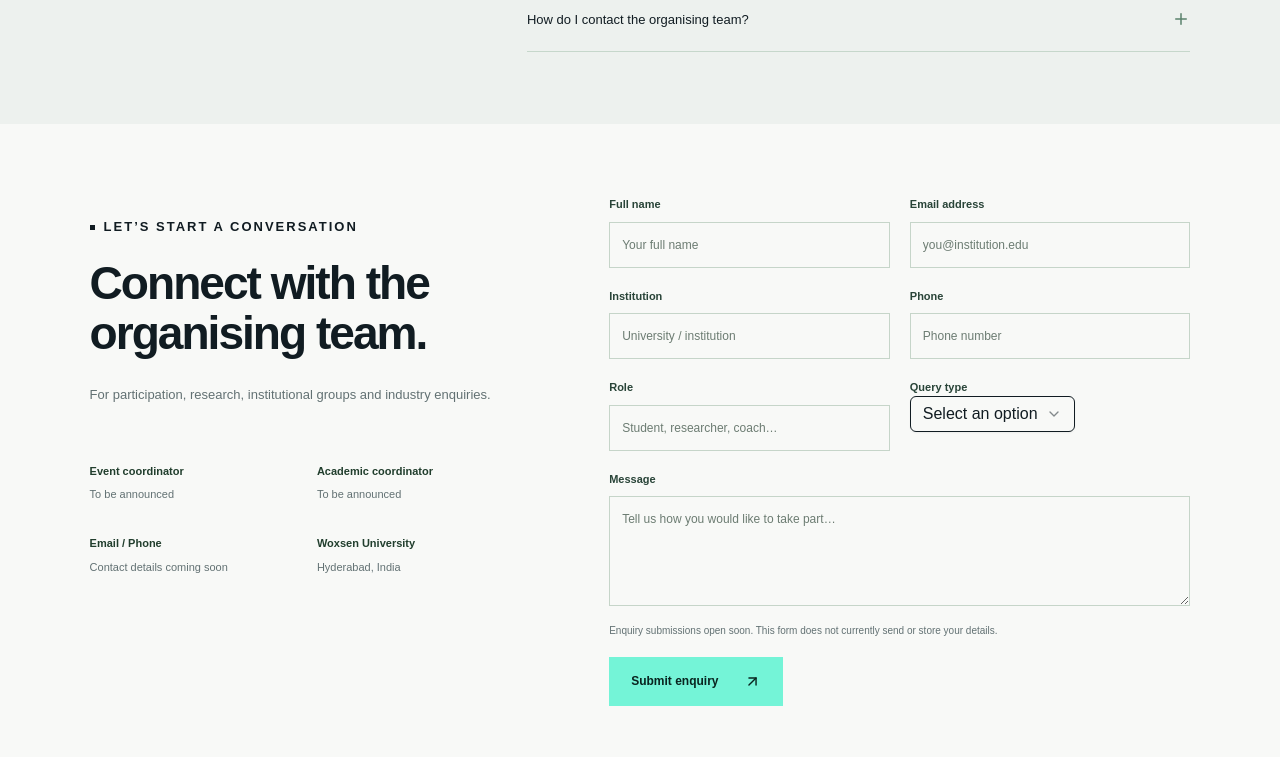
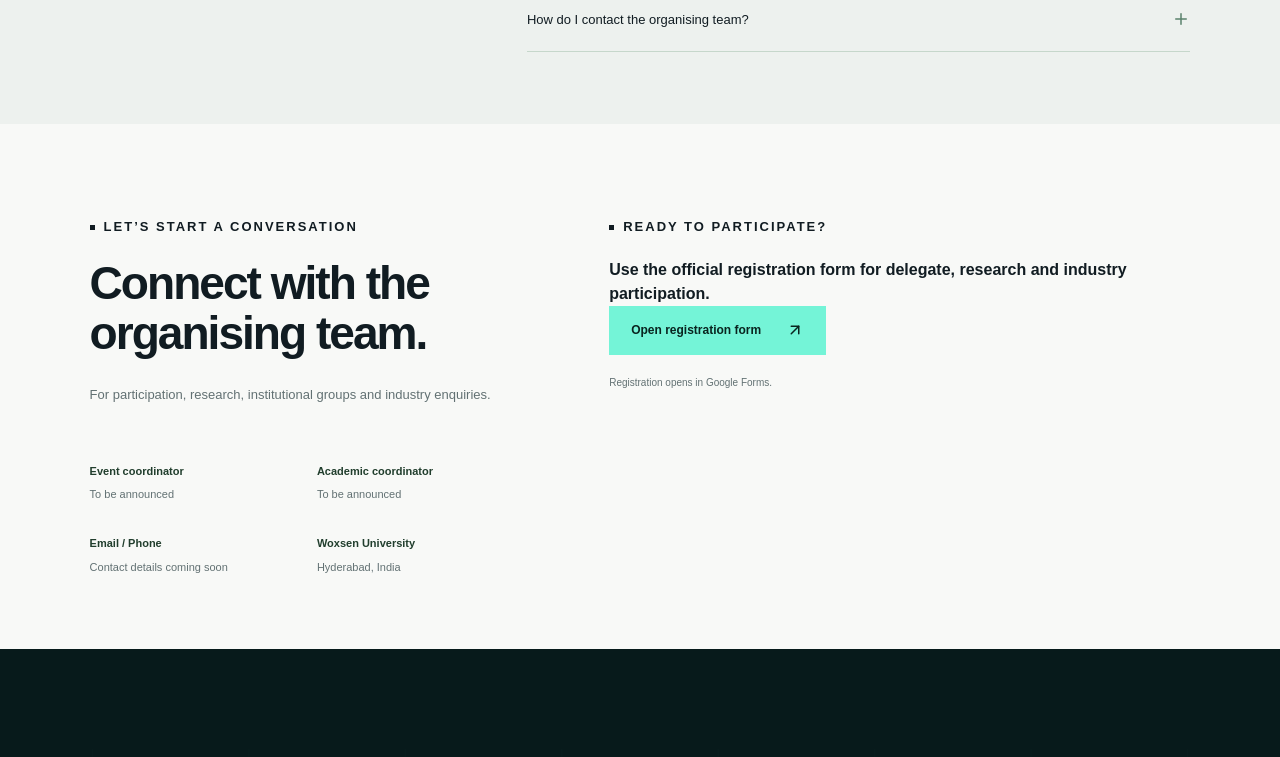
Before and after one commit to Rajesh-Research/SSHPC26, a Next.js app: page / in a window 1280 px wide. Shown: the part 10460-11217 px from the top of the page. Built offline with nearby package versions, Linux system fonts and the light colour scheme.

Commit message:
Remove enquiry forms and unify registration links

```diff
--- a/app/conclave.tsx
+++ b/app/conclave.tsx
@@ -4,10 +4,10 @@ import {ArrowUpRight,ArrowRight,Activity,ShieldCheck,FlaskConical,Cpu,MapPin,Cal
 import {Dialog,DialogContent,DialogTitle,DialogDescription} from '@/components/ui/dialog';
 import {Tabs,TabsList,TabsTrigger,TabsContent} from '@/components/ui/tabs';
 import {eventConfig,tracks,programme,audiences,research,faqs,gains} from './site-data';
-import {Label,Wave,LinkButton,ContactForm} from './shared';
+import {Label,Wave,LinkButton} from './shared';
 import {partners} from './data/partners';
 const nav=[['Home','home'],['About','about'],['Tracks','tracks'],['Schedule','schedule'],['Poster Challenge','research'],['Speakers','speakers'],['Who Can Attend','audience'],['Registration','registration'],['Venue','venue'],['Contact','contact']];
-export default function Conclave(){const [menu,setMenu]=useState(false);const [industry,setIndustry]=useState(false);const [notice,setNotice]=useState('');function action(type:'register'|'poster',category?:string){const url=type==='register'?eventConfig.registrationUrl:eventConfig.posterUrl;if(url){window.location.assign(url);return}setNotice(type==='poster'?'Poster submissions open soon. Submission guidelines and important dates will be announced shortly.':`${category?category+': ':''}Registration details are coming soon. Applications are not open yet; fees and registration information will be announced here.`)}return <>
+export default function Conclave(){const [menu,setMenu]=useState(false);const [notice,setNotice]=useState('');function action(type:'register'|'poster',category?:string){const url=type==='register'?eventConfig.registrationUrl:eventConfig.posterUrl;if(url){window.location.assign(url);return}setNotice(type==='poster'?'Poster submissions open soon. Submission guidelines and important dates will be announced shortly.':`${category?category+': ':''}Registration details are coming soon. Applications are not open yet; fees and registration information will be announced here.`)}return <>
 <a className="skip" href="#main">Skip to content</a><Navbar menu={menu} setMenu={setMenu} action={action}/>
 <main id="main"><Hero action={action}/>
 <section className="partner-strip" aria-label="Building a clean and high-performance sporting ecosystem">{partners.map(p=><PartnerLogo key={p.name} partner={p}/>)}<div className="strip-note"><ShieldCheck/>Building a clean & high-performance<br/>sporting ecosystem</div></section>
@@ -20,20 +20,20 @@ export default function Conclave(){const [menu,setMenu]=useState(false);const [i
 <section id="speakers" className="section dark"><div className="section-top"><div><Label>IDEAS FROM THE PEOPLE BEHIND THE SCIENCE</Label><h2>Learn from experts.</h2></div><p>Conversations that connect academic thinking<br/>with the realities of modern sport.</p></div><div className="speaker-grid">{eventConfig.speakers.length?eventConfig.speakers.map(s=><SpeakerCard key={s.name} s={s}/>):['SPORTS SCIENCE','HUMAN PERFORMANCE','SPORTS TECHNOLOGY'].map((x,i)=><div className="speaker-placeholder" key={x}><span className="speaker-symbol">{i===0?<FlaskConical/>:i===1?<Activity/>:<Cpu/>}</span><small>{x}</small><h3>Expert speakers &<br/>resource persons</h3><span className="status-pill">To be announced</span></div>)}</div></section>
 <section id="audience" className="section light"><Label>ONE PLATFORM. MANY PERSPECTIVES.</Label><h2>Built for the future of sport.</h2><p className="section-desc">If your work, study or ambition connects to human performance, you belong in this conversation.</p><div className="audience-grid">{audiences.map((a,i)=><AudienceCard key={a} a={a} i={i}/>)}</div><div className="takeaways"><h3>What you take back</h3><div>{gains.map(g=><p key={g}><Check size={17}/>{g}</p>)}</div><small>Participation / workshop certification as applicable. No certification from proposed collaborators is guaranteed.</small></div></section>
 <section id="registration" className="section registration dark"><div className="section-top"><div><Label>BE PART OF WHAT’S NEXT</Label><h2>Join the conclave.</h2></div><p>25–26 November 2026<br/>Woxsen University, Hyderabad<br/><span className="status-pill">Registration now open</span></p></div><div className="registration-grid">{eventConfig.categories.map((c,i)=><RegistrationCard key={c.name} c={c} i={i} action={action}/>)}</div><p className="registration-note">Fees and inclusions are based on the current registration model and may be updated by the organising team. Accommodation and food charges apply only where stated.</p></section>
-<section id="industry" className="section industry"><div><Label>SPORTS TECHNOLOGY & INDUSTRY</Label><h2>Showcase the future<br/>of sports technology.</h2><p>Organisations working in wearables, biomechanics, analytics, athlete monitoring, fitness, rehabilitation and human-performance solutions are invited to engage through demonstrations and knowledge exchange.</p><button className="button" aria-expanded={industry} onClick={()=>setIndustry(!industry)}>{industry?'Close enquiry form':'Express interest / Apply'}{industry?<X size={17}/>:<ArrowUpRight size={17}/>}</button></div><div className="industry-graphic" aria-hidden="true"><div className="radar-ring"/><div className="radar-ring inner"/><Cpu size={58}/><span>SPORT × SCIENCE × INNOVATION</span></div>{industry&&<div className="industry-form"><h3>Industry participation enquiry</h3><ContactForm industry/></div>}</section>
+<section id="industry" className="section industry"><div><Label>SPORTS TECHNOLOGY & INDUSTRY</Label><h2>Showcase the future<br/>of sports technology.</h2><p>Organisations working in wearables, biomechanics, analytics, athlete monitoring, fitness, rehabilitation and human-performance solutions are invited to engage through demonstrations and knowledge exchange.</p><button className="button" onClick={()=>action('register','Industry / sports technology participation')}>Express interest / Apply<ArrowUpRight size={17}/></button></div><div className="industry-graphic" aria-hidden="true"><div className="radar-ring"/><div className="radar-ring inner"/><Cpu size={58}/><span>SPORT × SCIENCE × INNOVATION</span></div></section>
 <section id="venue" className="section light venue"><div className="campus-gallery"><figure className="campus-placeholder"><img src={eventConfig.campusImage} alt="Woxsen University campus entrance"/><figcaption><strong>A destination for new thinking.</strong><span>WOXSEN UNIVERSITY / HYDERABAD</span></figcaption></figure><figure className="sports-photo"><img src={eventConfig.sportsFacilitiesImage} alt="Woxsen University illuminated sports facilities at night"/><figcaption>Sports facilities at Woxsen University</figcaption></figure></div><div><Label>THE VENUE</Label><h2>{eventConfig.venue}.<br/><span className="muted">{eventConfig.location}.</span></h2><p>Two days of interdisciplinary learning, research and knowledge exchange at Woxsen University.</p><p>{eventConfig.travelInformation} Organising-team contact details will be published below when confirmed.</p><LinkButton href={eventConfig.mapUrl}>Get directions</LinkButton><p className="fine">Opens Google Maps. Detailed venue and travel information coming soon.</p></div></section>
 <FAQAccordion/>
-<section id="contact" className="section light contact"><div><Label>LET’S START A CONVERSATION</Label><h2>Connect with the<br/>organising team.</h2><p>For participation, research, institutional groups and industry enquiries.</p><div className="contact-info"><p><b>Event coordinator</b>{eventConfig.eventCoordinator||'To be announced'}</p><p><b>Academic coordinator</b>{eventConfig.academicCoordinator||'To be announced'}</p><p><b>Email / Phone</b>{eventConfig.email||'Contact details coming soon'}{eventConfig.phone&&<><br/>{eventConfig.phone}</>}</p><p><b>Woxsen University</b>Hyderabad, India</p></div></div><ContactForm/></section>
+<section id="contact" className="section light contact"><div><Label>LET’S START A CONVERSATION</Label><h2>Connect with the<br/>organising team.</h2><p>For participation, research, institutional groups and industry enquiries.</p><div className="contact-info"><p><b>Event coordinator</b>{eventConfig.eventCoordinator||'To be announced'}</p><p><b>Academic coordinator</b>{eventConfig.academicCoordinator||'To be announced'}</p><p><b>Email / Phone</b>{eventConfig.email||'Contact details coming soon'}{eventConfig.phone&&<><br/>{eventConfig.phone}</>}</p><p><b>Woxsen University</b>Hyderabad, India</p></div></div><div className="contact-cta"><Label>READY TO PARTICIPATE?</Label><h3>Use the official registration form for delegate, research and industry participation.</h3><button className="button" onClick={()=>action('register')}>Open registration form<ArrowUpRight size={18}/></button><p className="fine">Registration opens in Google Forms.</p></div></section>
 <section className="final-cta dark"><Wave/><Label>THE NEXT LEVEL STARTS WITH UNDERSTANDING</Label><h2>THE FUTURE OF SPORT<br/>IS <span className="cyan">SCIENTIFIC.</span></h2><p>Join researchers, students, coaches, professionals and innovators<br/>shaping the next generation of human performance.</p><div className="hero-actions"><button className="button" onClick={()=>action('register')}>Register now<ArrowUpRight size={18}/></button><LinkButton secondary href="#schedule">Explore programme</LinkButton></div><small>25–26 NOVEMBER 2026 <span> / </span> WOXSEN UNIVERSITY, HYDERABAD</small></section></main>
 <Footer setNotice={setNotice}/>
 <Dialog open={!!notice} onOpenChange={open=>{if(!open)setNotice('')}}><DialogContent className="notice-dialog"><Label>WOXSEN CONCLAVE 2026</Label><DialogTitle>Good to know.</DialogTitle><DialogDescription>{notice}</DialogDescription><button className="button" onClick={()=>setNotice('')}>Got it<Check size={17}/></button></DialogContent></Dialog></>}
 
 type Action=(type:"register"|"poster",category?:string)=>void;
-function Navbar({menu,setMenu,action}:{menu:boolean;setMenu:(value:boolean)=>void;action:Action}){return (<header className="header"><a className="brand brand-logo" href="#home" aria-label="Woxsen University home"><img src="/logos/woxsen.png" alt="Woxsen University"/></a><nav className="desktop-nav" aria-label="Main navigation">{nav.slice(1,6).map(([label,id])=><a key={id} href={`#${id}`}>{label}</a>)}<details className="more-nav"><summary>More <Plus size={12}/></summary><div>{nav.slice(6).map(([label,id])=><a key={id} href={`#${id}`}>{label}</a>)}</div></details></nav><button className="button nav-cta" onClick={()=>action('register')}>Register now<ArrowUpRight size={15}/></button><button className="menu-toggle" aria-label={menu?'Close navigation':'Open navigation'} aria-expanded={menu} aria-controls="mobile-nav" onClick={()=>setMenu(!menu)}>{menu?<X/>:<Menu/>}</button>{menu&&<nav id="mobile-nav" className="mobile-nav" aria-label="Mobile navigation">{nav.map(([label,id])=><a key={id} href={`#${id}`} onClick={()=>setMenu(false)}>{label}<ArrowUpRight size={16}/></a>)}</nav>}</header>)}
+function Navbar({menu,setMenu,action}:{menu:boolean;setMenu:(value:boolean)=>void;action:Action}){const href=(id:string)=>id==='registration'?eventConfig.registrationUrl:`#${id}`;const external=(id:string)=>id==='registration'?{target:'_blank',rel:'noopener noreferrer'}:{};return (<header className="header"><a className="brand brand-logo" href="#home" aria-label="Woxsen University home"><img src="/logos/woxsen.png" alt="Woxsen University"/></a><nav className="desktop-nav" aria-label="Main navigation">{nav.slice(1,6).map(([label,id])=><a key={id} href={href(id)} {...external(id)}>{label}</a>)}<details className="more-nav"><summary>More <Plus size={12}/></summary><div>{nav.slice(6).map(([label,id])=><a key={id} href={href(id)} {...external(id)}>{label}</a>)}</div></details></nav><button className="button nav-cta" onClick={()=>action('register')}>Register now<ArrowUpRight size={15}/></button><button className="menu-toggle" aria-label={menu?'Close navigation':'Open navigation'} aria-expanded={menu} aria-controls="mobile-nav" onClick={()=>setMenu(!menu)}>{menu?<X/>:<Menu/>}</button>{menu&&<nav id="mobile-nav" className="mobile-nav" aria-label="Mobile navigation">{nav.map(([label,id])=><a key={id} href={href(id)} {...external(id)} onClick={()=>setMenu(false)}>{label}<ArrowUpRight size={16}/></a>)}</nav>}</header>)}
 function Hero({action}:{action:Action}){return (<section className="hero" id="home"><div className="hero-image"/><div className="hero-shade"/><div className="hero-inner"><Label>THE SCIENCE BEHIND THE NEXT LEVEL</Label><h1>INTERNATIONAL<br/>SPORTS SCIENCE<br/><span>& HUMAN<br/>PERFORMANCE</span><br/>CONCLAVE <em>2026</em></h1><p className="hero-sub">National Conclave on Clean Sport, Performance<br className="desktop-break"/> Technology, Research & Innovation</p><p className="theme">Fuel. Measure. Innovate. <b>Perform Clean.</b></p><div className="event-meta"><span><CalendarDays/>25–26 November 2026</span><span><MapPin/>{eventConfig.venue}<br/>{eventConfig.location}</span></div><div className="hero-actions"><button className="button" onClick={()=>action('register')}>Register now<ArrowUpRight size={18}/></button><LinkButton href="#about" secondary>Explore the conclave</LinkButton></div></div><div className="sensor-label"><Activity size={14}/> HUMAN PERFORMANCE LAB<span className="sensor-sub">MOVEMENT × SCIENCE × POSSIBILITY</span></div><div className="signal-card"><div><span>SURFACE EMG</span><Activity size={15}/></div><Wave/><small>ILLUSTRATIVE SIGNAL · NOT CLINICAL DATA</small></div><div className="hero-bottom"><span>02 DAYS <i/> 05 PILLARS <i/> INTERNATIONAL EXCHANGE <i/> HANDS-ON LEARNING</span><a href="#about">SCROLL TO EXPLORE <span>↓</span></a></div></section>)}
 function ScheduleTimeline(){return (<section id="schedule" className="section programme"><div className="section-top"><div><Label>THE PROGRAMME</Label><h2>Two days of science,<br/>technology & performance.</h2></div><p>Science, technology and performance.<br/>A programme built to move ideas forward.<br/><span className="status-pill">Tentative programme</span></p></div><Tabs defaultValue="0"><TabsList className="day-tabs">{['25 November 2026','26 November 2026'].map((d,i)=><TabsTrigger value={String(i)} key={d}><span>DAY 0{i+1}</span>{d}<ArrowUpRight size={20}/></TabsTrigger>)}</TabsList>{programme.map((sessions,day)=><TabsContent value={String(day)} key={day}><h3 className="day-theme">{day===0?'Nutrition · Anti-Doping · Clean Sport':'Human Performance · EMG · Research · Technology'}</h3><div className="timeline">{sessions.map((p,i)=><div key={p}><span>{String(i+1).padStart(2,'0')}</span><h4>{p}</h4><span className="session-label">{i===0?'OPENING':'SESSION'}</span></div>)}</div></TabsContent>)}</Tabs></section>)}
 function FAQAccordion(){return (<section className="section faq"><div><Label>BEFORE YOU JOIN</Label><h2>A few things<br/>to know.</h2><p>Have another question?</p><a className="text-link" href="#contact">Connect with the team<ArrowUpRight size={18}/></a></div><div>{faqs.map(([q,a])=><details key={q}><summary>{q}<Plus size={18}/></summary><p>{a}</p></details>)}</div></section>)}
-function Footer({setNotice}:{setNotice:(value:string)=>void}){return (<footer><div className="footer-top"><a href="#home" className="brand brand-logo"><img src="/logos/woxsen.png" alt="Woxsen University"/></a><p>International Sports Science & Human Performance<br/>Conclave 2026<br/>{eventConfig.date}<br/>{eventConfig.venue}, {eventConfig.location}</p><div>{nav.filter((_,i)=>![0,5,6].includes(i)).map(([n,id])=><a key={id} href={`#${id}`}>{n==='Schedule'?'Programme':n}</a>)}</div>{eventConfig.socialLinks.length>0&&<div>{eventConfig.socialLinks.map(s=><a key={s.url} href={s.url} aria-label={s.label}><ArrowUpRight size={17}/>{s.label}</a>)}</div>}</div><div className="footer-bottom"><span>© 2026 International Sports Science & Human Performance Conclave</span><div><button onClick={()=>setNotice('Privacy: This website does not store form entries directly. Registration is handled through the linked Google Form, which is governed by its own privacy terms. Google Maps is also an external service.')}>Privacy policy</button><button onClick={()=>setNotice('Terms: The programme, proposed recognition, fees, accommodation, speakers and participation arrangements may be updated by the organising team. Registration is subject to availability and the terms stated in the registration form.')}>Terms</button></div></div></footer>)}
+function Footer({setNotice}:{setNotice:(value:string)=>void}){return (<footer><div className="footer-top"><a href="#home" className="brand brand-logo"><img src="/logos/woxsen.png" alt="Woxsen University"/></a><p>International Sports Science & Human Performance<br/>Conclave 2026<br/>{eventConfig.date}<br/>{eventConfig.venue}, {eventConfig.location}</p><div>{nav.filter((_,i)=>![0,5,6].includes(i)).map(([n,id])=><a key={id} href={id==='registration'?eventConfig.registrationUrl:`#${id}`} {...(id==='registration'?{target:'_blank',rel:'noopener noreferrer'}:{})}>{n==='Schedule'?'Programme':n}</a>)}</div>{eventConfig.socialLinks.length>0&&<div>{eventConfig.socialLinks.map(s=><a key={s.url} href={s.url} aria-label={s.label}><ArrowUpRight size={17}/>{s.label}</a>)}</div>}</div><div className="footer-bottom"><span>© 2026 International Sports Science & Human Performance Conclave</span><div><button onClick={()=>setNotice('Privacy: This website does not store form entries directly. Registration is handled through the linked Google Form, which is governed by its own privacy terms. Google Maps is also an external service.')}>Privacy policy</button><button onClick={()=>setNotice('Terms: The programme, proposed recognition, fees, accommodation, speakers and participation arrangements may be updated by the organising team. Registration is subject to availability and the terms stated in the registration form.')}>Terms</button></div></div></footer>)}
 function PartnerLogo({partner}:{partner:typeof partners[number]}){return <span className="partner-logo"><span>{partner.status.toUpperCase()}</span><img src={partner.logo} alt={partner.name}/></span>}
 
 function TrackCard({t,i,action}:{t:typeof tracks[number];i:number;action:Action}){return (<article className={`track-card track-${i}`} key={t.title}><div className="track-art">{i===0?<div className="orbit"><ShieldCheck/></div>:i===1?<Wave/>:i===2?<div className="research-art"><span/><span/><span/><span/></div>:<div className="tech-art"><Cpu size={80}/></div>}<span className="track-no">TRACK / 0{i+1}</span></div><div className="track-copy"><small>{t.label}</small><h3>{t.title}</h3><p>{t.description}</p><details><summary>{i===3?'Explore sports technology':'Explore track'} <Plus size={17}/></summary><ul>{t.topics.map(x=><li key={x}>{x}</li>)}</ul></details>{i===2?<button className="text-link" onClick={()=>action('poster')}>Submit your research<ArrowUpRight size={17}/></button>:<button className="text-link" onClick={()=>action('register',t.title)}>Apply for this track<ArrowUpRight size={17}/></button>}</div></article>)}
```
